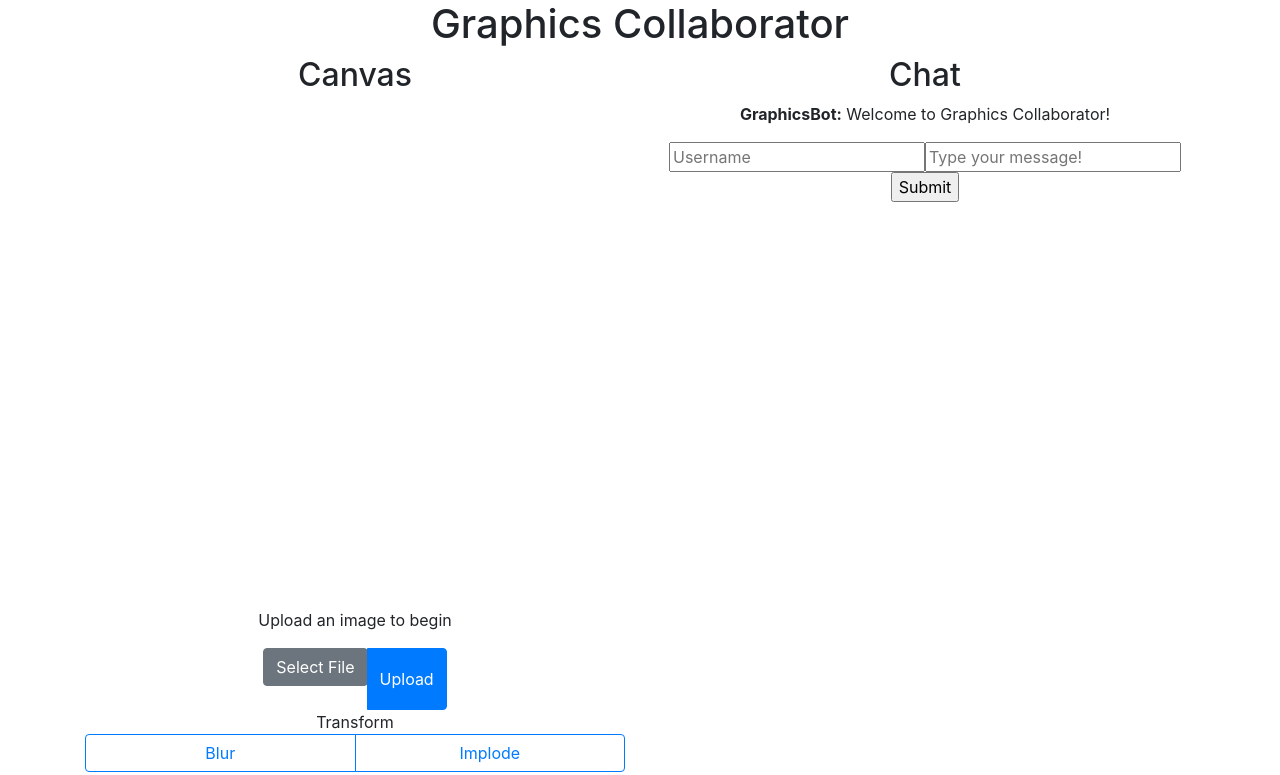
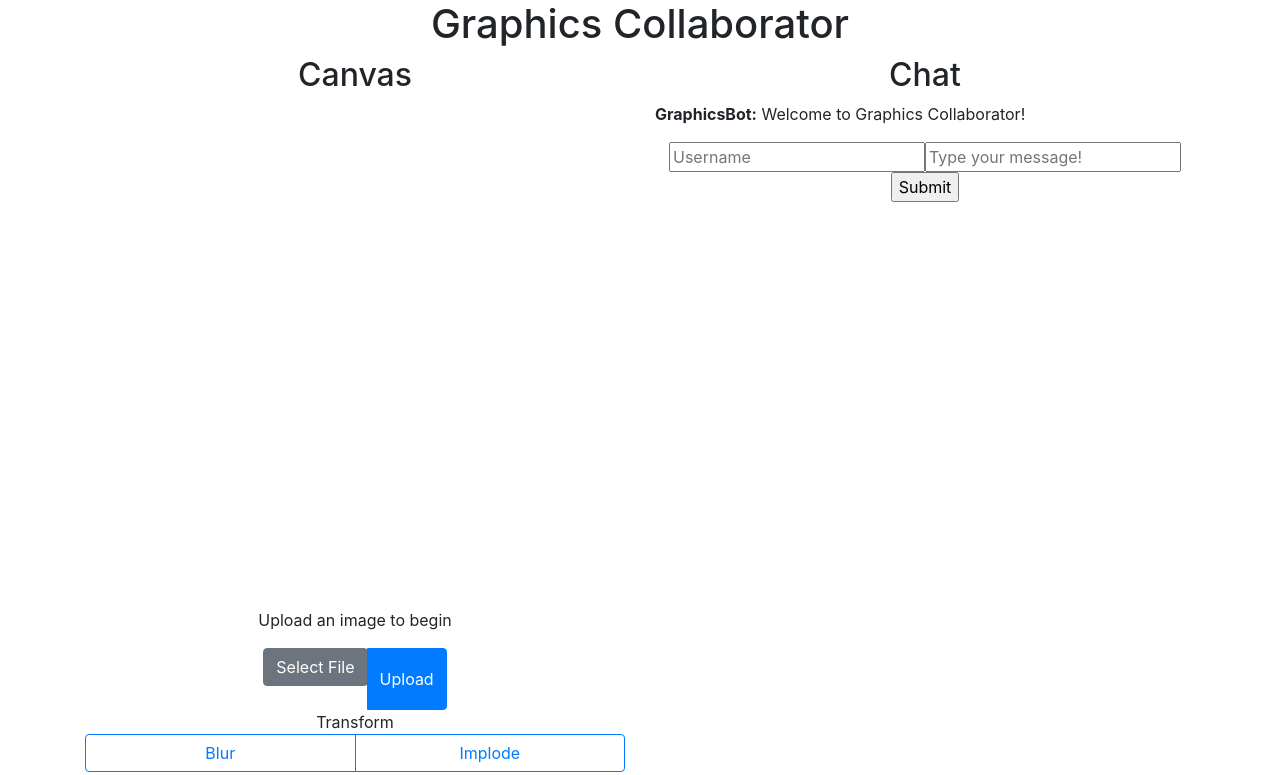
Before and after one commit to banatta/graphics-collab-app, a React (Create React App) app: page / in a window 1280 px wide. Shown: the top 775 px of the page. Built offline with nearby package versions, Linux system fonts and the light colour scheme; no server answers.

Commit message:
move text left and disable username

```diff
--- a/src/Chat.js
+++ b/src/Chat.js
@@ -15,7 +15,8 @@ class Chat extends React.Component {
         message: 'Welcome to Graphics Collaborator!',
       }],
       username: '',
-      message: ''
+      message: '',
+      disabled: false
     };
 
     this.socket = io('localhost:8080');
@@ -29,7 +30,7 @@ class Chat extends React.Component {
         message: this.state.message
       });
 
-      this.setState({message: ''});
+      this.setState({message: '', disabled: true});
       //make username readonly
     }
 
@@ -71,7 +72,7 @@ class Chat extends React.Component {
               }
           </div>
           <form className="input" onSubmit={(e) => this.submitMessage(e)}>
-              <input id="username" placeholder="Username" type="text" value={this.state.username} onChange={ev => this.setState({username: ev.target.value})} required />
+              <input id="username" placeholder="Username" type="text" value={this.state.username} onChange={ev => this.setState({username: ev.target.value})} disabled={this.state.disabled} required />
               <input id="message" autoComplete="off" type="text" placeholder="Type your message!" value={this.state.message} onChange={ev => this.setState({message: ev.target.value})} required />
               <input type="submit" value="Submit" />
           </form>
--- a/src/Message.js
+++ b/src/Message.js
@@ -1,7 +1,7 @@
 import React from 'react';
 
 const Message = ({chat, user}) => (
-    <div>
+    <div className="text-left">
       <p><strong>{ chat.username }:</strong> { chat.message }</p>
     </div>
 );
```
